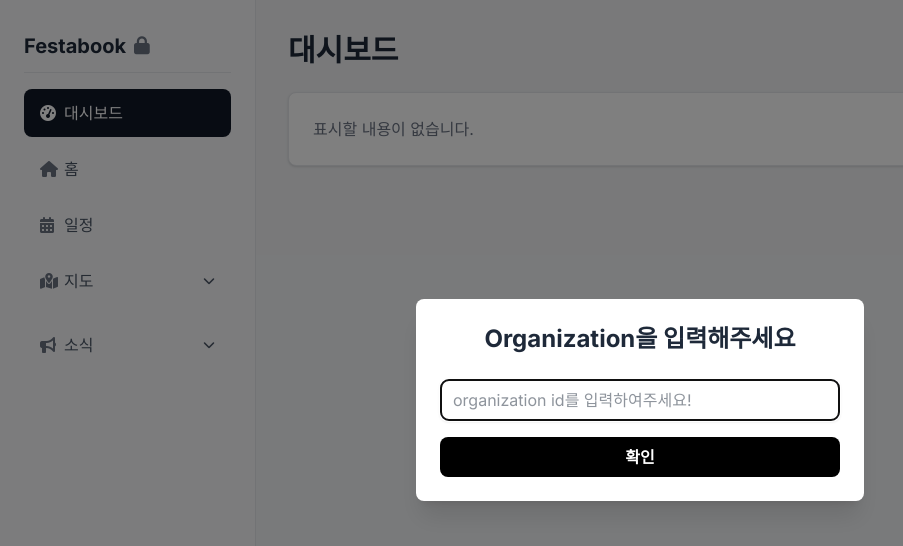
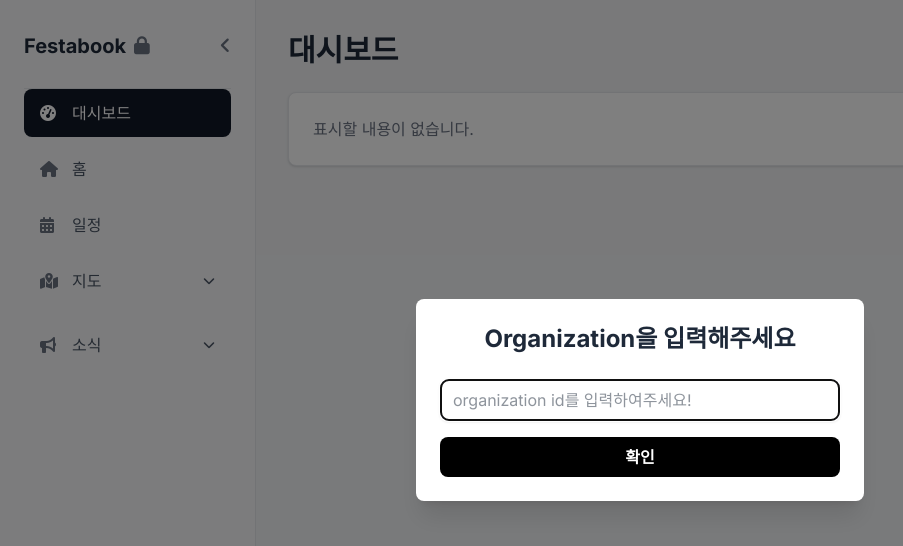
Before and after one commit to woowacourse-teams/2025-festabook, a React (Vite) app in the folder frontend/: page / in a window 1280 px wide. Shown: the top 546 px of the page, without its empty margins (0-903 px from the left). Built offline with nearby package versions, Linux system fonts and the light colour scheme; a web font is replaced by a local one.

Commit message:
feat: 사이드바 접기, 펼치기 및 지도 재리로딩 기능 추가

```diff
--- a/frontend/src/App.jsx
+++ b/frontend/src/App.jsx
@@ -38,6 +38,7 @@ function App() {
     const [page, setPage] = useState('dashboard');
     const [modalState, setModalState] = useState({ type: null, props: {} });
     const [toasts, setToasts] = useState([]);
+    const [sidebarOpen, setSidebarOpen] = useState(true); // 사이드바 열림/닫힘 상태 추가
 
     const showToast = useCallback((message) => {
         const id = Date.now() + Math.random();
@@ -88,7 +89,7 @@ function App() {
                     <div className="bg-gray-100 text-gray-800 flex h-screen">
 
                         {localStorage.getItem('organization') === null ? <OrganizationPage/> : <></>}
-                        <Sidebar />
+                        <Sidebar open={sidebarOpen} setOpen={setSidebarOpen} />
                         <main className="flex-1 p-8 overflow-y-auto">
                             {renderPage()}
                         </main>
--- a/frontend/src/components/layout/Sidebar.jsx
+++ b/frontend/src/components/layout/Sidebar.jsx
@@ -2,16 +2,11 @@ import React, { useState, useRef, useContext } from 'react';
 import { usePage } from '../../hooks/usePage';
 import { ModalContext } from '../../contexts/ModalContext';
 
-const Sidebar = () => {
+const Sidebar = ({ open, setOpen }) => {
     const { page, setPage } = usePage();
     const { openModal } = useContext(ModalContext);
-
-    // SubMenu가 몇 개인지에 따라 open 상태 배열 생성 (지도, 소식: 2개)
     const [openMenus, setOpenMenus] = useState([false, false]);
-
     const handleNav = (targetPage) => setPage(targetPage);
-
-    // openMenus의 특정 인덱스만 토글
     const handleSubMenuToggle = (idx) => {
         setOpenMenus((prev) => {
             const next = [...prev];
@@ -19,31 +14,49 @@ const Sidebar = () => {
             return next;
         });
     };
-
-    const NavLink = ({ target, icon, children }) => (
-        <a href="#" onClick={(e) => { e.preventDefault(); handleNav(target); }} className={`sidebar-link flex items-center py-3 px-4 rounded-lg transition duration-200 hover:bg-gray-700 hover:text-white ${page === target ? 'active' : 'text-gray-600'}`}><i className={`fas ${icon} w-6 text-gray-500`}></i> {children}</a>
+    // NavLink 컴포넌트도 open prop을 받도록 수정
+    const NavLink = ({ target, icon, children, open }) => (
+        <a
+            href="#"
+            onClick={(e) => { e.preventDefault(); handleNav(target); }}
+            className={`sidebar-link flex items-center py-3 rounded-lg transition duration-200 hover:bg-gray-700 hover:text-white ${page === target ? 'active' : 'text-gray-600'} px-4`}
+            style={{ justifyContent: 'flex-start' }}
+        >
+            <i className={`fas ${icon} w-6 text-gray-500`}></i>
+            {open && <span className="ml-2">{children}</span>}
+        </a>
     );
-
-    // open, onToggle을 props로 받도록 수정
-    const SubMenu = ({ icon, title, links, open, onToggle }) => {
+    // SubMenu는 사이드바가 닫혀있으면 아이콘만, 열려있으면 텍스트와 하위 메뉴까지 보이도록 수정
+    const SubMenu = ({ icon, title, links, open, onToggle, sidebarOpen }) => {
         const isActive = links.some(l => l.target === page);
         const contentRef = useRef(null);
-        // const [maxHeight, setMaxHeight] = useState('0px'); // 제거
-
-        // useEffect(() => { ... }); // 제거
-
         return (
             <div className="relative">
-                <a href="#" onClick={e => { e.preventDefault(); onToggle(); }} className={`sidebar-link flex items-center justify-between py-3 px-4 rounded-lg transition duration-200 hover:bg-gray-700 hover:text-white cursor-pointer ${isActive ? 'active' : 'text-gray-600'}`}>                    <div className="flex items-center"><i className={`fas ${icon} w-6 text-gray-500`}></i> {title}</div>
+                <a
+                    href="#"
+                    onClick={e => {
+                        e.preventDefault();
+                        e.stopPropagation(); // 중복 방지
+                        if (sidebarOpen) onToggle();
+                    }}
+                    className={`sidebar-link flex items-center justify-between py-3 px-4 rounded-lg transition duration-200 hover:bg-gray-700 hover:text-white cursor-pointer ${isActive ? 'active' : 'text-gray-600'}`}
+                >
+                    <div className="flex items-center">
+                        <i className={`fas ${icon} w-6 text-gray-500`}></i>
+                        {sidebarOpen && <span className="ml-2">{title}</span>}
+                    </div>
+                    {/* 사이드바가 열려있을 때만 토글(chevron) 아이콘 노출 */}
+                    {sidebarOpen && (
                         <i className={`fas fa-chevron-down text-xs transition-transform duration-300 ${open ? 'rotate-180' : ''}`}></i>
+                    )}
                 </a>
+                {/* 사이드바가 열려있을 때만 하위 메뉴 렌더링 */}
+                {sidebarOpen && (
                     <div
                         ref={contentRef}
                         style={{
-                        maxHeight: open ? (contentRef.current ? contentRef.current.scrollHeight + 'px' : 'none') : '0px',
-                        overflow: 'hidden',
-                        transition: 'none', // 애니메이션 제거
-                        opacity: open ? 1 : 0, // 필요시 opacity도 즉시 적용
+                            maxHeight: open ? '200px' : '0px',
+                            overflow: 'hidden'
                         }}
                         className={"mt-2 pl-8 space-y-1"}
                     >
@@ -53,7 +66,7 @@ const Sidebar = () => {
                                 href="#"
                                 onClick={(e) => {
                                     e.preventDefault();
-                                e.stopPropagation(); // 부모 onClick 방지!
+                                    e.stopPropagation();
                                     handleNav(link.target);
                                 }}
                                 className={`sidebar-link sub-link block py-2 px-2 rounded-lg transition duration-200 hover:bg-indigo-500 hover:text-white ${page === link.target ? 'active' : 'text-gray-500'}`}
@@ -62,31 +75,74 @@ const Sidebar = () => {
                             </a>
                         ))}
                     </div>
+                )}
             </div>
         );
     };
-
     return (
-        <aside className="w-64 bg-gray-50 p-6 shrink-0 flex flex-col border-r border-gray-200">
-            <div className="flex flex-col mb-4 mt-2 shrink-0">
-                <div className="flex items-center">
-                    <h1 className="text-xl font-bold cursor-pointer" onClick={() => setPage('dashboard')}>Festabook</h1>
+        <aside
+            className={
+                `${open ? 'w-64 p-6' : 'w-16 p-2'} bg-gray-50 shrink-0 flex flex-col border-r border-gray-200 h-full transition-all duration-300 relative`
+            }
+            style={{ minHeight: '100vh' }}
+        >
+            {/* 상단: Festabook, 자물쇠, 열기/닫기 버튼을 한 줄에 배치 */}
+            {open ? (
+                <div className={`flex flex-row items-center mb-4 mt-2 shrink-0 transition-all duration-300 justify-between gap-2`}>
+                    <div className="flex flex-row items-center gap-2 min-w-0">
+                        <h1
+                            className="text-xl font-bold cursor-pointer transition-all duration-300 whitespace-nowrap overflow-hidden text-ellipsis"
+                            onClick={() => setPage('dashboard')}
+                        >
+                            Festabook
+                        </h1>
                         <button
-                        className="ml-2 text-gray-500 hover:text-gray-800 focus:outline-none"
+                            className="text-gray-500 hover:text-gray-800 focus:outline-none"
                             title="Organization 변경"
                             onClick={() => openModal('organization')}
                         >
                             <i className="fas fa-lock text-lg" />
                         </button>
                     </div>
-                <div className="w-full h-px bg-gray-200 mt-3" />
+                    {/* 열기/닫기 버튼: 항상 가장 오른쪽 */}
+                    <button
+                        className="text-gray-500 hover:text-gray-800 focus:outline-none flex-shrink-0"
+                        title="탭 닫기"
+                        onClick={() => {
+                            setOpen(false);
+                            // 지도에 사이드바 변화 알림
+                            setTimeout(() => {
+                                window.dispatchEvent(new CustomEvent('sidebarToggle'));
+                            }, 100);
+                        }}
+                    >
+                        <i className="fas fa-angle-left text-lg" />
+                    </button>
                 </div>
+            ) : (
+                <div className="flex flex-col items-center justify-center mb-4 mt-2 shrink-0 transition-all duration-300" style={{height: '56px'}}>
+                    <button
+                        className="text-gray-500 hover:text-gray-800 focus:outline-none flex-shrink-0"
+                        title="탭 열기"
+                        onClick={() => {
+                            setOpen(true);
+                            // 지도에 사이드바 변화 알림
+                            setTimeout(() => {
+                                window.dispatchEvent(new CustomEvent('sidebarToggle'));
+                            }, 100);
+                        }}
+                    >
+                        <i className="fas fa-angle-right text-lg" />
+                    </button>
+                </div>
+            )}
+            <div className={`w-full h-px bg-gray-200 mt-3 ${open ? '' : 'hidden'}`} />
             <nav className="flex flex-col space-y-2">
-                <NavLink target="dashboard" icon="fa-tachometer-alt">대시보드</NavLink>
-                <NavLink target="home" icon="fa-home">홈</NavLink>
-                <NavLink target="schedule" icon="fa-calendar-alt">일정</NavLink>
-                <SubMenu icon="fa-map-marked-alt" title="지도" links={[{ target: 'booths', title: '플레이스 관리' }, { target: 'map-settings', title: '지도 설정' }]} open={openMenus[0]} onToggle={() => handleSubMenuToggle(0)} />
-                <SubMenu icon="fa-bullhorn" title="소식" links={[{ target: 'notices', title: '공지 사항' }, { target: 'lost-found', title: '분실물' }, { target: 'qna', title: 'QnA' }]} open={openMenus[1]} onToggle={() => handleSubMenuToggle(1)} />
+                <NavLink target="dashboard" icon="fa-tachometer-alt" open={open}>대시보드</NavLink>
+                <NavLink target="home" icon="fa-home" open={open}>홈</NavLink>
+                <NavLink target="schedule" icon="fa-calendar-alt" open={open}>일정</NavLink>
+                <SubMenu icon="fa-map-marked-alt" title="지도" links={[{ target: 'booths', title: '플레이스 관리' }, { target: 'map-settings', title: '지도 설정' }]} open={openMenus[0]} onToggle={() => handleSubMenuToggle(0)} sidebarOpen={open} />
+                <SubMenu icon="fa-bullhorn" title="소식" links={[{ target: 'notices', title: '공지 사항' }, { target: 'lost-found', title: '분실물' }, { target: 'qna', title: 'QnA' }]} open={openMenus[1]} onToggle={() => handleSubMenuToggle(1)} sidebarOpen={open} />
             </nav>
         </aside>
     );
--- a/frontend/src/pages/MapSettingsPage.jsx
+++ b/frontend/src/pages/MapSettingsPage.jsx
@@ -160,6 +160,20 @@ const MapSettingsPage = () => {
     return () => window.removeEventListener('resize', updateHeight);
   }, []);
 
+  // 사이드바 변화 감지를 위한 전역 이벤트 리스너
+  useEffect(() => {
+    const handleSidebarToggle = () => {
+      if (mapInstanceRef.current && window.naver) {
+        setTimeout(() => {
+          window.naver.maps.Event.trigger(mapInstanceRef.current, 'resize');
+        }, 300);
+      }
+    };
+
+    window.addEventListener('sidebarToggle', handleSidebarToggle);
+    return () => window.removeEventListener('sidebarToggle', handleSidebarToggle);
+  }, []);
+
   // 6. ESC로 모달 닫기
   useEffect(() => {
     if (!modalOpen) return;
```
Lines whose indentation alone changed are shown as unchanged.
